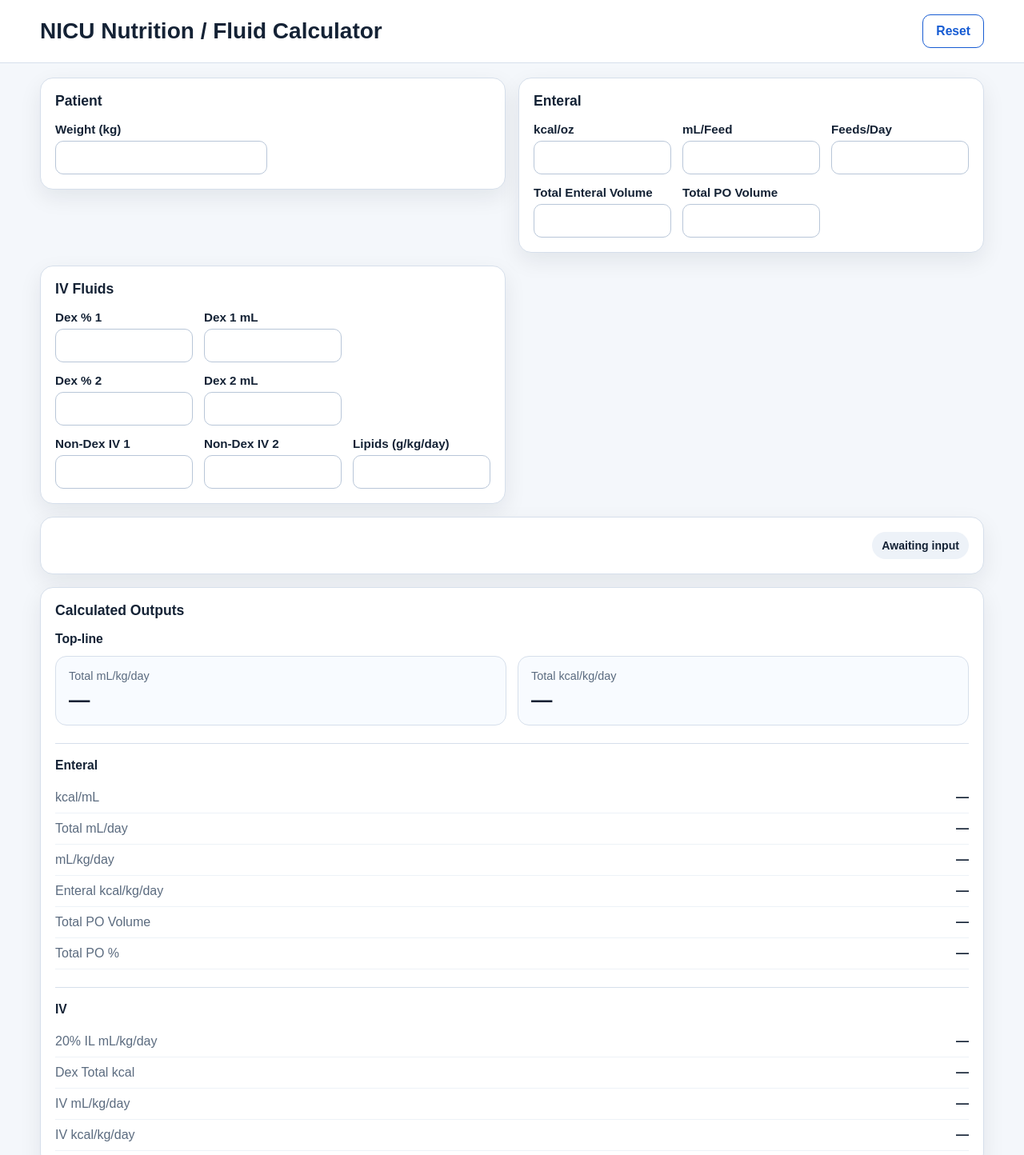
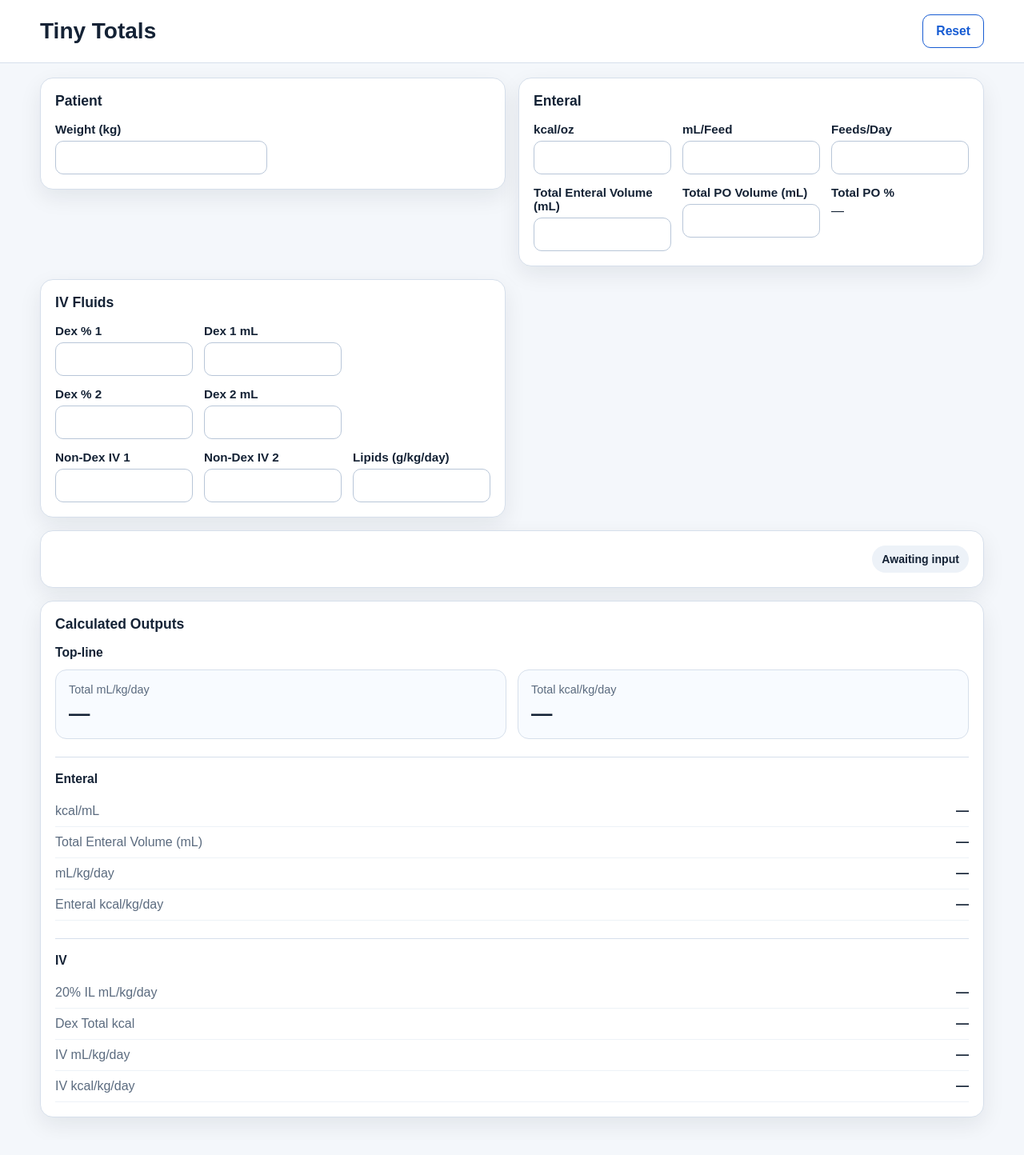
Before and after one commit to DonkeyTeeth-Hub/Tiny-Totals, a plain HTML site: page index.html in a window 1280 px wide. Shown: the top 1444 px of the page at 80% size. Drawn offline with Linux system fonts and the light colour scheme.

Commit message:
Update index.html

```diff
--- a/index.html
+++ b/index.html
@@ -6,17 +6,17 @@
   <meta name="theme-color" content="#175cd3" />
   <meta name="apple-mobile-web-app-capable" content="yes" />
   <meta name="apple-mobile-web-app-status-bar-style" content="default" />
-  <meta name="apple-mobile-web-app-title" content="NICU Calculator" />
-  <title>NICU Nutrition / Fluid Calculator</title>
+  <meta name="apple-mobile-web-app-title" content="Tiny Totals" />
+  <title>Tiny Totals</title>
   <link rel="manifest" href="manifest.json" />
-  <link rel="apple-touch-icon" href="icons/icon-192.png" />
+  <link rel="apple-touch-icon" href="icon-192.png" />
   <link rel="stylesheet" href="style.css" />
 </head>
 <body>
   <header class="topbar">
     <div class="wrap topbar-inner">
       <div>
-        <h1>NICU Nutrition / Fluid Calculator</h1>
+        <h1>Tiny Totals</h1>
       </div>
       <div class="topbar-actions">
         <button id="resetBtn" class="button button-secondary" type="button">Reset</button>
@@ -54,14 +54,19 @@
         </label>
 
         <label class="field">
-          <span class="field-label">Total Enteral Volume</span>
+          <span class="field-label">Total Enteral Volume (mL)</span>
           <input id="total_enteral_volume_ml_day" type="number" min="0" step="0.1" inputmode="decimal" />
         </label>
 
         <label class="field">
-          <span class="field-label">Total PO Volume</span>
+          <span class="field-label">Total PO Volume (mL)</span>
           <input id="po_total_volume_ml_day" type="number" min="0" step="0.1" inputmode="decimal" />
         </label>
+
+        <div class="field">
+          <span class="field-label">Total PO %</span>
+          <div id="out_total_po_percent" class="calculated-output">—</div>
+        </div>
       </div>
     </section>
 
@@ -133,11 +138,9 @@
       <div class="group">
         <h3>Enteral</h3>
         <div class="result-row"><span>kcal/mL</span><strong id="out_kcal_ml">—</strong></div>
-        <div class="result-row"><span>Total mL/day</span><strong id="out_total_ml_day">—</strong></div>
+        <div class="result-row"><span>Total Enteral Volume (mL)</span><strong id="out_total_ml_day">—</strong></div>
         <div class="result-row"><span>mL/kg/day</span><strong id="out_enteral_ml_kg_day">—</strong></div>
         <div class="result-row"><span>Enteral kcal/kg/day</span><strong id="out_enteral_kcal_kg_day">—</strong></div>
-        <div class="result-row"><span>Total PO Volume</span><strong id="out_total_po_volume">—</strong></div>
-        <div class="result-row"><span>Total PO %</span><strong id="out_total_po_percent">—</strong></div>
       </div>
 
       <div class="group">
```
